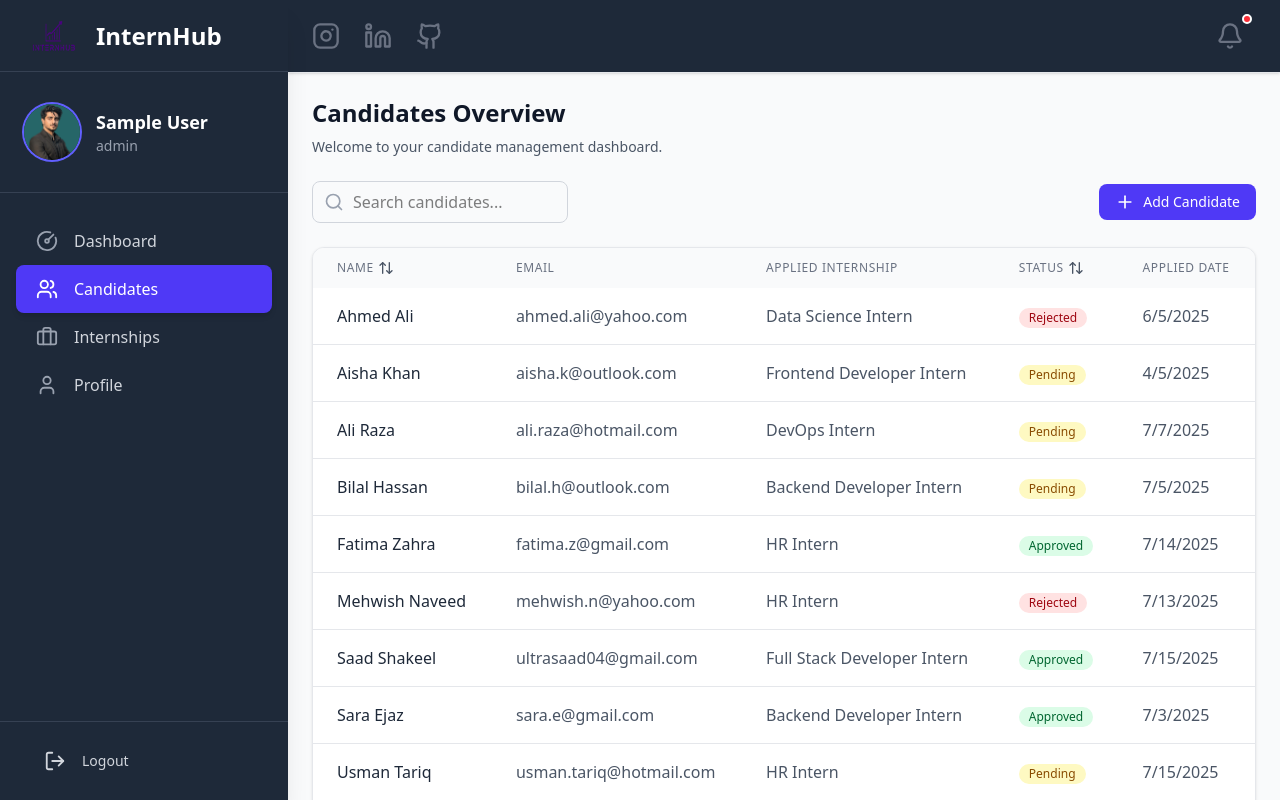
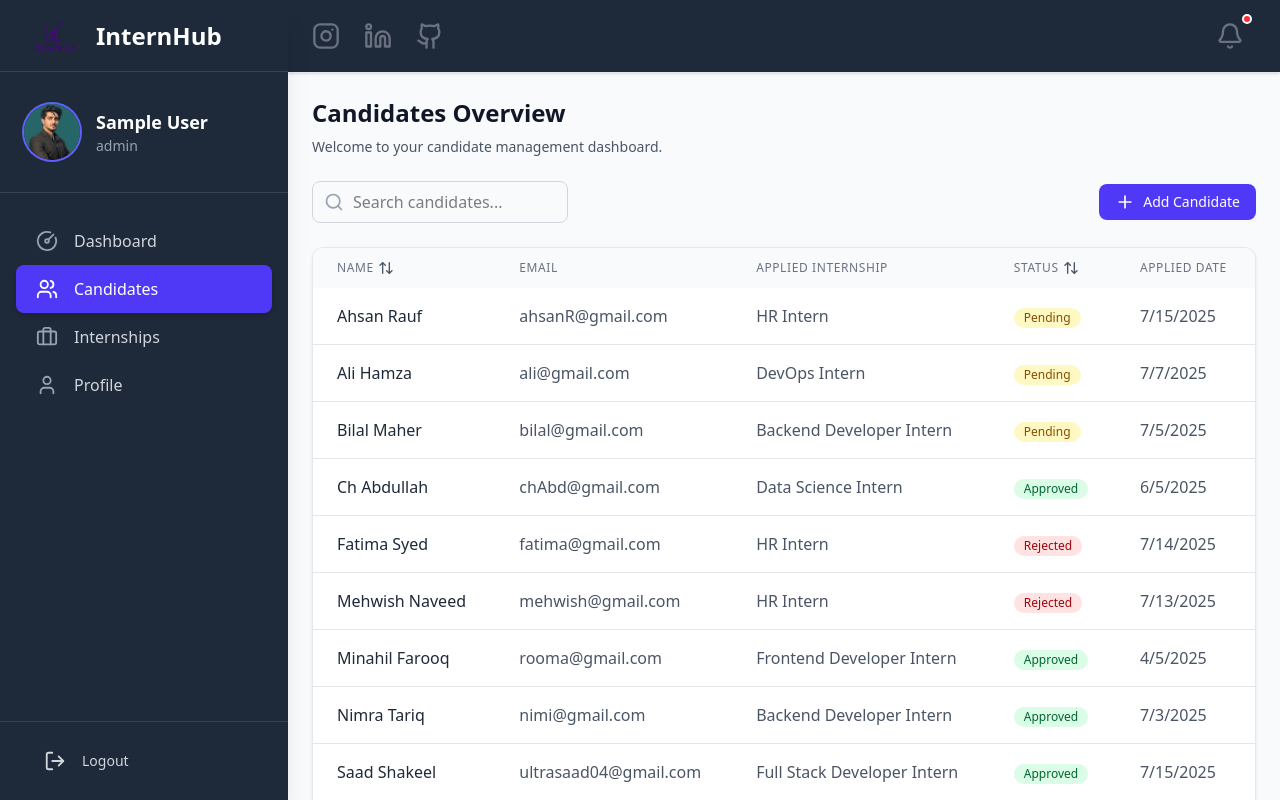
Before and after one commit to saadshakeel04/InternHub-Dashboard, a React (Vite) app: page /candidates in a window 1280 px wide. Built offline with nearby package versions, Linux system fonts and the light colour scheme; sample sign-in values are in the browser's storage.

Commit message:
Changed Data

```diff
--- a/src/data/candidates.js
+++ b/src/data/candidates.js
@@ -10,35 +10,35 @@ export const candidates = [
   },
   {
     id: '2',
-    name: 'Aisha Khan',
-    email: 'aisha.k@outlook.com',
+    name: 'Minahil Farooq',
+    email: 'rooma@gmail.com',
     appliedInternship: 'Frontend Developer Intern',
-    status: 'Pending',
+    status: 'Approved',
     appliedDate: '2025-04-05',
 
   },
   {
     id: '3',
-    name: 'Ahmed Ali',
-    email: 'ahmed.ali@yahoo.com',
+    name: 'Ch Abdullah',
+    email: 'chAbd@gmail.com',
     appliedInternship: 'Data Science Intern',
-    status: 'Rejected',
+    status: 'Approved',
     appliedDate: '2025-06-05',
 
   },
   {
     id: '4',
-    name: 'Fatima Zahra',
-    email: 'fatima.z@gmail.com',
+    name: 'Fatima Syed',
+    email: 'fatima@gmail.com',
     appliedInternship: 'HR Intern',
-    status: 'Approved',
+    status: 'Rejected',
     appliedDate: '2025-07-14',
 
   },
   {
     id: '5',
-    name: 'Usman Tariq',
-    email: 'usman.tariq@hotmail.com',
+    name: 'Ahsan Rauf',
+    email: 'ahsanR@gmail.com',
     appliedInternship: 'HR Intern',
     status: 'Pending',
     appliedDate: '2025-07-15',
@@ -46,8 +46,8 @@ export const candidates = [
   },
   {
     id: '6',
-    name: 'Sara Ejaz',
-    email: 'sara.e@gmail.com',
+    name: 'Nimra Tariq',
+    email: 'nimi@gmail.com',
     appliedInternship: 'Backend Developer Intern',
     status: 'Approved',
     appliedDate: '2025-07-03',
@@ -55,8 +55,8 @@ export const candidates = [
   },
   {
     id: '7',
-    name: 'Bilal Hassan',
-    email: 'bilal.h@outlook.com',
+    name: 'Bilal Maher',
+    email: 'bilal@gmail.com',
     appliedInternship: 'Backend Developer Intern',
     status: 'Pending',
     appliedDate: '2025-07-05',
@@ -65,7 +65,7 @@ export const candidates = [
   {
     id: '8',
     name: 'Mehwish Naveed',
-    email: 'mehwish.n@yahoo.com',
+    email: 'mehwish@gmail.com',
     appliedInternship: 'HR Intern',
     status: 'Rejected',
     appliedDate: '2025-07-13',
@@ -73,8 +73,8 @@ export const candidates = [
   },
   {
     id: '9',
-    name: 'Zainab Waqar',
-    email: 'zainab.w@gmail.com',
+    name: 'Zainab Fatima',
+    email: 'zainab@gmail.com',
     appliedInternship: 'UX/UI Designer Intern',
     status: 'Approved',
     appliedDate: '2025-06-28',
@@ -82,8 +82,8 @@ export const candidates = [
   },
   {
     id: '10',
-    name: 'Ali Raza',
-    email: 'ali.raza@hotmail.com',
+    name: 'Ali Hamza',
+    email: 'ali@gmail.com',
     appliedInternship: 'DevOps Intern',
     status: 'Pending',
     appliedDate: '2025-07-07',
```
